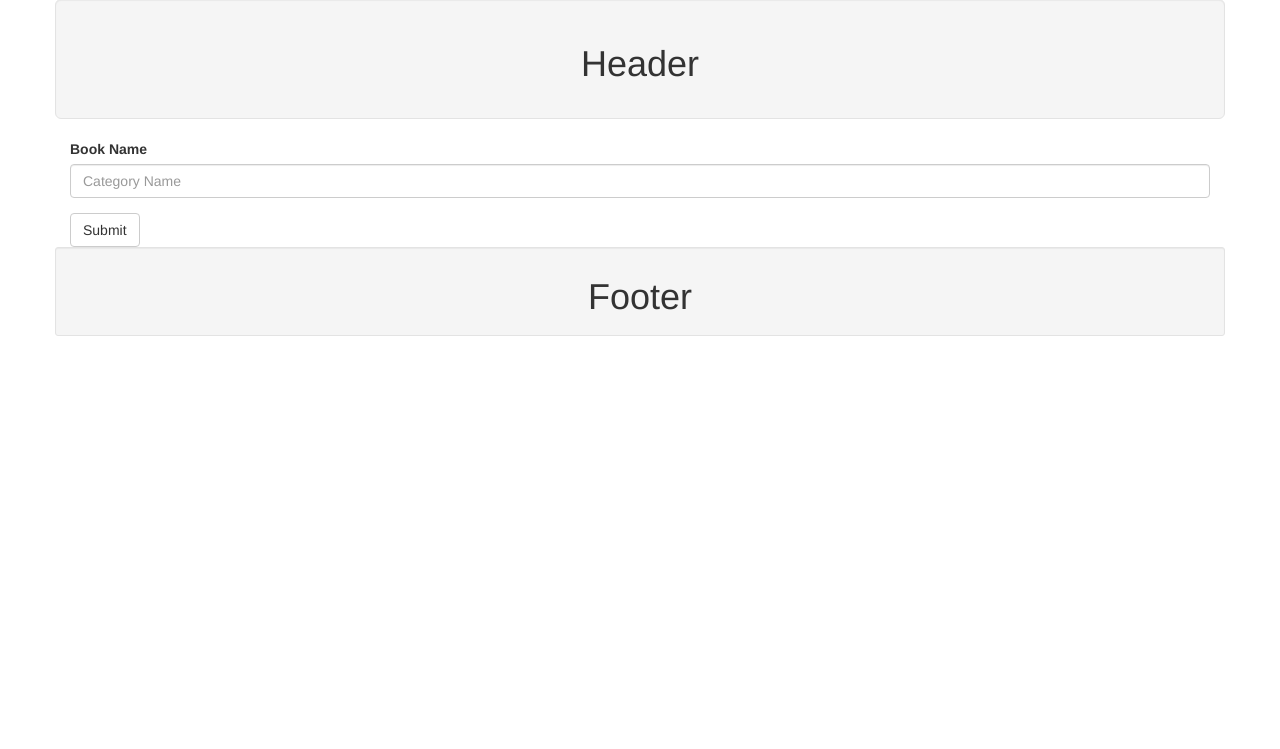
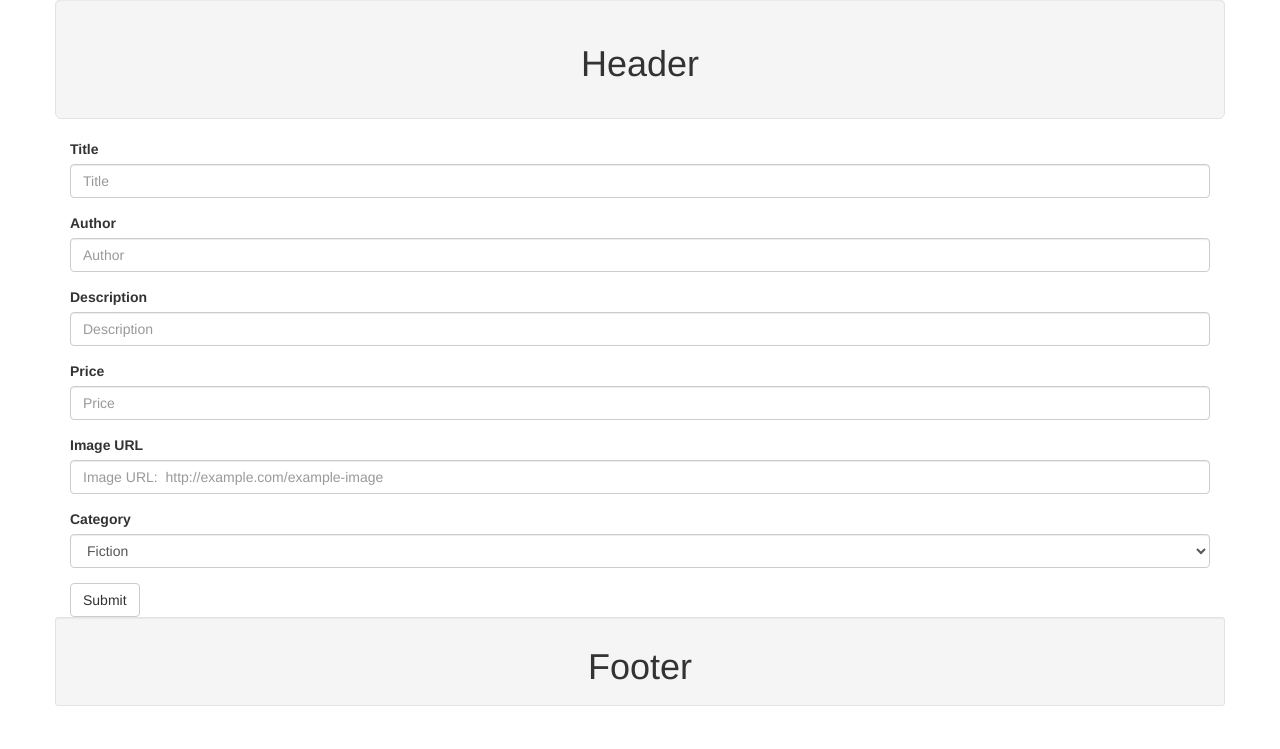
Before and after one commit to johnlaine1/udacity-fsnd-book-catalog, a Flask app: page /book/add in a window 1280 px wide. Shown: the part 51-800 px from the top of the page. Run offline with Flask 2, Linux system fonts and the light colour scheme; some libraries are stand-ins or nearby versions.

Commit message:
Issue #5 Add CRUD functionality to Categories and Books
Closes #5

```diff
--- a/app.py
+++ b/app.py
@@ -2,29 +2,27 @@ from flask import Flask, render_template, request, redirect, jsonify, url_for, f
 from flask import session as login_session
 import db_controller
 import config
-import data
 
 
 app = Flask(__name__)
+
 
 # HOME ROUTE
 @app.route('/')
 @app.route('/books')
 def showBooksFront():
     category_list = db_controller.get_categories()
-    return render_template('front.html',
-                            category_list = category_list,
-                            recent_books = data.books)
-
+    books = db_controller.get_recent_books(5)
+    return render_template('front.html',category_list = category_list,
+                            recent_books = books)
 
 ###### CATEGORY ROUTES #####
 
 # ADD A CATEGORY
 @app.route('/book/category/add', methods=['GET', 'POST'])
 def addBookCategory():
-
     if request.method == "GET":
-        return render_template('addBookCategory.html', recent_books = data.books)
+        return render_template('addBookCategory.html')
     else:
         new_category = db_controller.create_category(request.form['name'])
         return redirect(url_for('showBookCategory', book_cat_id = new_category.id))
@@ -33,32 +31,38 @@ def addBookCategory():
 # SHOW A CATEGORY
 @app.route('/book/category/<int:book_cat_id>')
 def showBookCategory(book_cat_id):
+    categories = db_controller.get_categories()
+    current_category = db_controller.get_category(book_cat_id)
+    books = db_controller.get_books_by_category(book_cat_id)
     return render_template('showBookCategory.html',
-                            category_list = data.categories,
-                            current_category = data.category,
-                            books = data.books)
-
+                            category_list = categories,
+                            current_category = current_category,
+                            books = books)
 
 # EDIT A CATEGORY
 @app.route('/book/category/<int:book_cat_id>/edit', methods=['GET', 'POST'])
 def editBookCategory(book_cat_id):
+    category = db_controller.get_category(book_cat_id)
 
-    if request.method == "GET":
+    if request.method == 'GET':
         return render_template('editBookCategory.html',
-                                category = data.category)
-    else:
-        print request.form['name']
-        return redirect(url_for('showBookCategory', book_cat_id = data.category['id']))
+                                category = category)
+    if request.method == 'POST':
+        category = db_controller.update_category(id = category.id,
+                                                 name = request.form['name'])
+        return redirect(url_for('showBookCategory', book_cat_id = category.id))
 
 
 # DELETE A CATEGORY
 @app.route('/book/category/<int:book_cat_id>/delete', methods=['GET', 'POST'])
 def deleteBookCategory(book_cat_id):
+    category = db_controller.get_category(book_cat_id)
 
     if request.method == "GET":
         return render_template('deleteBookCategory.html',
-                                category = data.category)
+                                category = category)
     else:
+        db_controller.delete_category(category.id)
         return redirect(url_for('showBooksFront'))
 
 
@@ -67,31 +71,58 @@ def deleteBookCategory(book_cat_id):
 # ADD A BOOK
 @app.route('/book/add', methods=['GET', 'POST'])
 def addBook():
+    categories = db_controller.get_categories()
+
     if request.method == 'GET':
-        return render_template('addBook.html')
-    else:
-        print request.form['name']
-        return redirect(url_for('showBook', book_id = data.book['id']))
+        return render_template('addBook.html', categories = categories)
+    if request.method == 'POST':
+        book = db_controller.create_book(
+            name = request.form['name'],
+            author = request.form['author'],
+            description = request.form['description'],
+            price = request.form['price'],
+            image = request.form['image'],
+            category_id = request.form['category'],
+            # TODO: Need to set user id to login_session['user_id'] when system is created
+            user_id = 1)
+        return redirect(url_for('showBook', book_id = book.id))
 
 # SHOW A BOOK
 @app.route('/book/<int:book_id>')
 def showBook(book_id):
-    return render_template('showBook.html')
+    book = db_controller.get_book(book_id)
+    return render_template('showBook.html', book = book)
 
 # EDIT A BOOK
 @app.route('/book/<int:book_id>/edit', methods=['GET', 'POST'])
 def editBook(book_id):
+    categories = db_controller.get_categories()
+    book = db_controller.get_book(book_id)
+
     if request.method == 'GET':
-        return render_template('editBook.html', book = data.book)
-    else:
-        return redirect(url_for('showBook', book_id = data.book['id']))
+        return render_template('editBook.html', book = book, categories = categories)
+    if request.method == 'POST':
+        print request.form['category']
+        print request.form['name']
+        book = db_controller.update_book(
+            book_id = book.id,
+            name = request.form['name'],
+            author = request.form['author'],
+            description = request.form['description'],
+            price = request.form['price'],
+            image = request.form['image'],
+            category_id = request.form['category'])
+        return redirect(url_for('showBook', book_id = book.id))
 
 # DELETE A BOOK
 @app.route('/book/<int:book_id>/delete', methods=['GET', 'POST'])
 def deleteBook(book_id):
+    book = db_controller.get_book(book_id)
+
     if request.method == 'GET':
-        return render_template('deleteBook.html', book = data.book)
-    else:
+        return render_template('deleteBook.html', book = book)
+    if request.method == 'POST':
+        book = db_controller.delete_book(book.id)
         return redirect(url_for('showBooksFront'))
 
 ##### ADMIN ROUTES #####
--- a/db_controller.py
+++ b/db_controller.py
@@ -1,4 +1,4 @@
-from sqlalchemy import create_engine
+from sqlalchemy import create_engine, desc
 from sqlalchemy.orm import sessionmaker
 from db_setup import Base, User, Category, Book
 
@@ -20,7 +20,7 @@ def create_categories(categories):
         create_category(**category)
 
 def get_category(id):
-	category = session.query(Category).filter_by(id == id).one()
+	category = session.query(Category).filter_by(id = id).one()
 	return category
 
 def get_categories():
@@ -66,12 +66,18 @@ def get_books_by_category(category_id):
 	books = session.query(Book).filter_by(category_id = category_id).all()
 	return books
 
-def update_book(book_id, name, description, price, image):
+def get_recent_books(num):
+	books = session.query(Book).order_by(desc(Book.created)).limit(num)
+	return books
+
+
+def update_book(book_id, name, author, description, price, image, category_id):
 	book = get_book(book_id)
 	book.name = name
 	book.description = description
 	book.price = price
 	book.image = image
+	book.category_id = category_id
 	session.add(book)
 	session.commit()
 	return book
--- a/db_setup.py
+++ b/db_setup.py
@@ -1,14 +1,15 @@
-from sqlalchemy import Column, ForeignKey, Integer, String
+from sqlalchemy import Column, ForeignKey, Integer, String, DateTime
 from sqlalchemy.ext.declarative import declarative_base
 from sqlalchemy.orm import relationship
 from sqlalchemy import create_engine
-
+from datetime import datetime, timedelta
 Base = declarative_base()
 
 class User(Base):
     __tablename__ = 'user'
 
     id = Column(Integer, primary_key = True)
+    created = Column(DateTime, default=datetime.utcnow)
     name = Column(String(250), nullable = False)
     email = Column(String(250), nullable = False)
     picture = Column(String(250))
@@ -24,6 +25,7 @@ class Book(Base):
     __tablename__ = 'book'
 
     id = Column(Integer, primary_key = True)
+    created = Column(DateTime, default=datetime.utcnow)
     name =Column(String(80), nullable = False)
     author = Column(String(80))
     description = Column(String(250))
--- a/templates/addBook.html
+++ b/templates/addBook.html
@@ -5,10 +5,36 @@
 {% include 'header.html' %}
 <form method="post" action="#">
     <div class="form-group">
-        <label for="name">Book Name</label>
-        <input type="text" name="name" class="form-control" placeholder="Category Name">
+        <label for="name">Title</label>
+        <input type="text" name="name" class="form-control" placeholder="Title">
     </div>
-    <input type="submit" class="btn btn-default" value="Submit">
+    <div class="form-group">
+        <label for="author">Author</label>
+        <input type="text" name="author" class="form-control" placeholder="Author">
+    </div>
+    <div class="form-group">
+        <label for="description">Description</label>
+        <input type="text" class="form-control" name="description" rows="3" placeholder="Description">
+    </div>
+    <div class="form-group">
+        <label for="price">Price</label>
+        <input type="text" class="form-control" name="price" placeholder="Price">
+    </div>
+    <div class="form-group">
+        <label for="image">Image URL</label>
+        <input type="text" class="form-control" name="image" placeholder="Image URL:  http://example.com/example-image">
+    </div>
+    <div class="form-group">
+        <label for "category">Category</label>
+        <select class="form-control" name="category">
+            {% for cat in categories %}
+                <option value="{{ cat.id }}">{{ cat.name }}</option>
+            {% endfor %}
+        </select>
+    </div>
+    <div class="submit">
+        <input type="submit" class="btn btn-default" value="Submit">
+    </div>
 </form>
 
 {% include 'footer.html' %}
--- a/templates/admin.html
+++ b/templates/admin.html
@@ -2,6 +2,7 @@
 {% if users %}
     {% for user in users %}
         <li>ID: {{ user.id }}</li>
+        <li>Created: {{ user.created }}</li>
         <li>Username: {{ user.name }}</li>
         <li>Email: {{ user.email }}</li>
         <li>Role: {{ user.role }}</li>
@@ -21,6 +22,7 @@
 {% if books %}
     {% for book in books %}
         <li>ID: {{ book.id }}</li>
+        <li>Created: {{ book.created }}</li>
         <li>Name: {{ book.name }}</li>
         <li>Author: {{ book.author }}</li>
         <li>Description: {{ book.description }}</li>
--- a/templates/front.html
+++ b/templates/front.html
@@ -16,7 +16,7 @@
             {% if recent_books %}
                 <ul>
                 {% for book in recent_books %}
-                    <li>{{ book.name }}</li>
+                    <li>{{ book.name }}  --  {{ book.created }}</li>
                 {% endfor %}
                 </ul>
             {% endif %}
--- a/templates/showBook.html
+++ b/templates/showBook.html
@@ -4,7 +4,8 @@
 {% include 'navBar.html' %}
 {% include 'header.html' %}
 showBook
-
+<h2>{{ book.name }}</h2>
+<img src="{{ book.image }}">
 {% include 'footer.html' %}
 
 {% endblock %}
```
Also changed, not shown: templates/editBook.html (+34 -4 lines), catalog.db.
